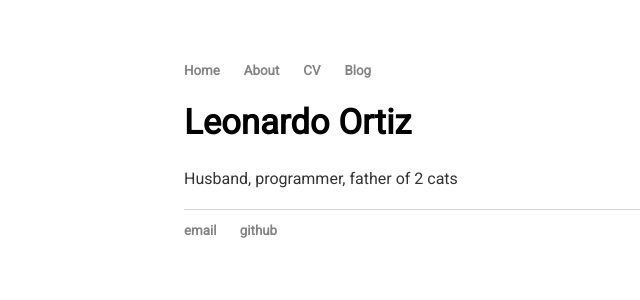
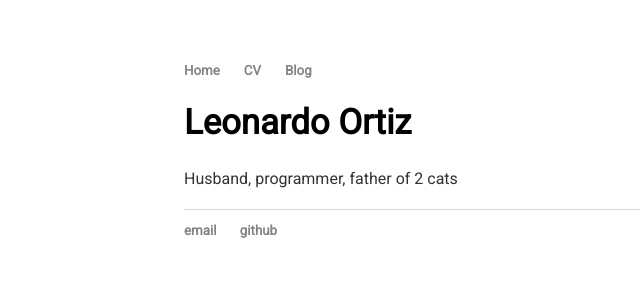
Before and after one commit to leohackerman/leohackerman.github.io, a Jekyll site: the page built from index.html, in a window 1280 px wide. Shown: the top 300 px of the page, without its empty margins (8-648 px from the left). Built offline with Jekyll 4.4.1, drawn with Linux system fonts in a browser that asks for light colours.

Commit message:
Update default.html

```diff
--- a/_layouts/default.html
+++ b/_layouts/default.html
@@ -10,8 +10,7 @@
 			<nav>
 	    		<ul>
 	        		<li><a href="/">Home</a></li>
-		        	<li><a href="/about">About</a></li>
-	        		<li><a href="/cv">CV</a></li>
+	        		<li><a href="/cv/cv.html">CV</a></li>
 	        		<li><a href="/blog">Blog</a></li>
 	    		</ul>
 			</nav>
```
